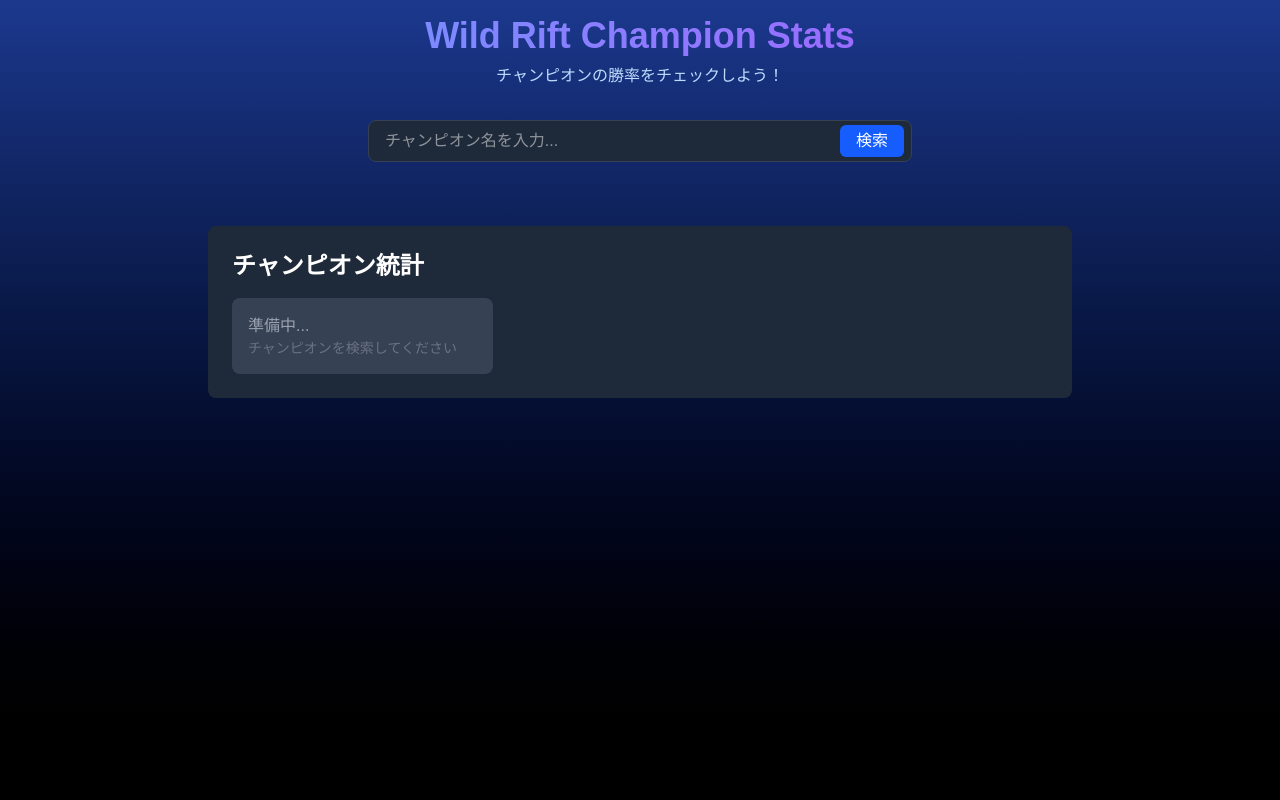
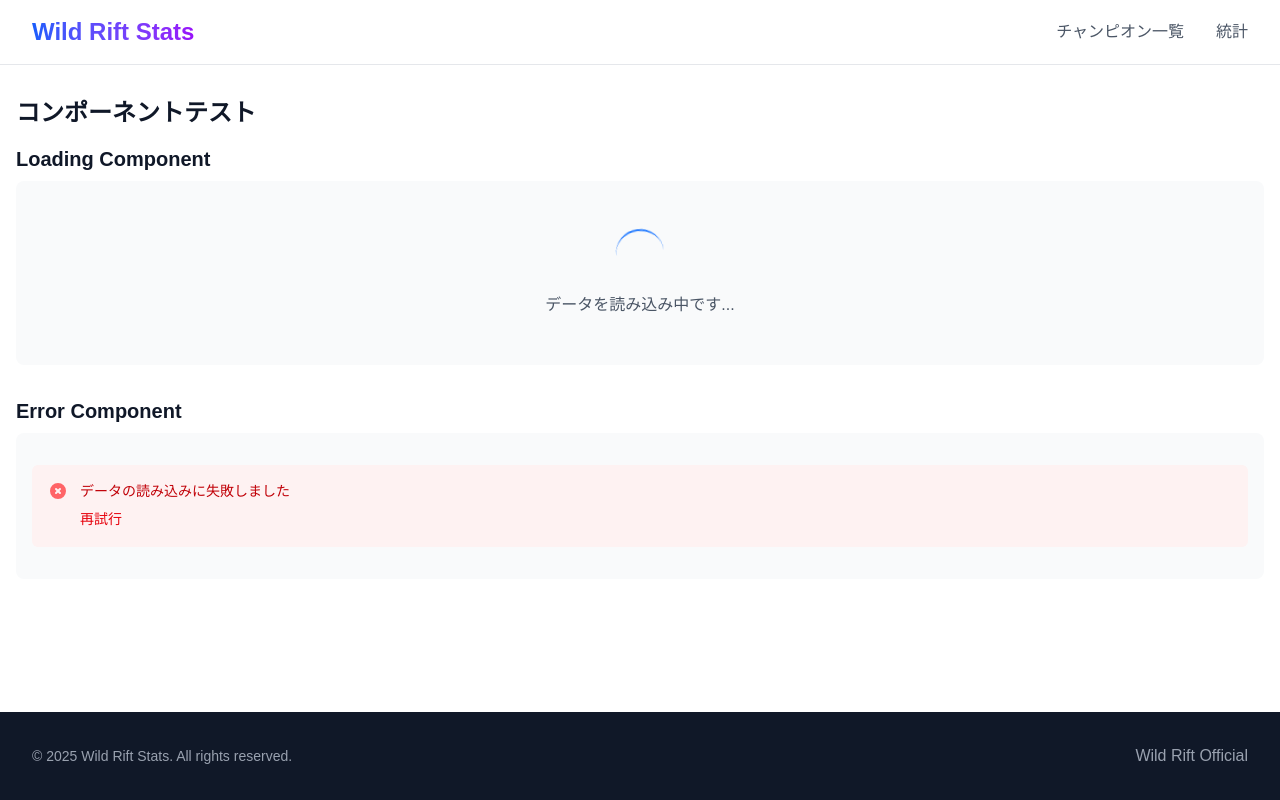
Before and after one commit to ry2x/WildRift-Stats-Web, a Next.js app: page / in a window 1280 px wide. Built offline with nearby package versions, Linux system fonts and the light colour scheme.

Commit message:
feat: Add layout components and loading/error handling for Wild Rift Stats

```diff
--- a/src/app/globals.css
+++ b/src/app/globals.css
@@ -1,26 +1,10 @@
 @import 'tailwindcss';
 
-:root {
-  --background: #ffffff;
-  --foreground: #171717;
-}
-
 @theme inline {
-  --color-background: var(--background);
-  --color-foreground: var(--foreground);
   --font-sans: var(--font-geist-sans);
   --font-mono: var(--font-geist-mono);
 }
 
-@media (prefers-color-scheme: dark) {
-  :root {
-    --background: #0a0a0a;
-    --foreground: #ededed;
-  }
-}
-
 body {
-  background: var(--background);
-  color: var(--foreground);
   font-family: Arial, Helvetica, sans-serif;
 }
--- a/src/app/layout.tsx
+++ b/src/app/layout.tsx
@@ -1,5 +1,6 @@
 import type { Metadata } from 'next';
 import { Geist, Geist_Mono } from 'next/font/google';
+import { MainLayout } from '@/components/layout/MainLayout';
 import './globals.css';
 
 const geistSans = Geist({
@@ -13,8 +14,8 @@
 });
 
 export const metadata: Metadata = {
-  title: 'Create Next App',
-  description: 'Generated by create next app',
+  title: 'Wild Rift Stats',
+  description: 'Wild Riftのチャンピオン統計情報サイト',
 };
 
 export default function RootLayout({
@@ -23,11 +24,11 @@
   children: React.ReactNode;
 }>) {
   return (
-    <html lang="en">
+    <html lang="ja">
       <body
         className={`${geistSans.variable} ${geistMono.variable} antialiased`}
       >
-        {children}
+        <MainLayout>{children}</MainLayout>
       </body>
     </html>
   );
--- a/src/app/page.tsx
+++ b/src/app/page.tsx
@@ -1,43 +1,29 @@
+'use client';
+
+import { Loading } from '@/components/ui/Loading';
+import { ErrorMessage } from '@/components/ui/ErrorMessage';
+
 export default function Home() {
   return (
-    <div className="min-h-screen bg-gradient-to-b from-blue-900 to-black text-white">
-      {/* Header */}
-      <header className="p-4 text-center">
-        <h1 className="text-4xl font-bold bg-gradient-to-r from-blue-400 to-purple-500 bg-clip-text text-transparent">
-          Wild Rift Champion Stats
-        </h1>
-        <p className="mt-2 text-blue-200">
-          チャンピオンの勝率をチェックしよう！
-        </p>
-      </header>
+    <div className="container mx-auto px-4 py-8 text-gray-900 dark:text-gray-100">
+      <h2 className="text-2xl font-bold mb-4">コンポーネントテスト</h2>
 
-      {/* Search Bar */}
-      <div className="max-w-xl mx-auto p-4">
-        <div className="relative">
-          <input
-            type="text"
-            placeholder="チャンピオン名を入力..."
-            className="w-full px-4 py-2 rounded-lg bg-gray-800 border border-gray-700 text-white focus:outline-none focus:ring-2 focus:ring-blue-500"
-          />
-          <button className="absolute right-2 top-1/2 transform -translate-y-1/2 bg-blue-600 px-4 py-1 rounded-md hover:bg-blue-700 transition-colors">
-            検索
-          </button>
+      {/* Loading component test */}
+      <div className="mb-8">
+        <h3 className="text-xl font-semibold mb-2">Loading Component</h3>
+        <div className="p-4 bg-gray-50 dark:bg-gray-800 rounded-lg">
+          <Loading message="データを読み込み中です..." />
         </div>
       </div>
 
-      {/* Stats Area */}
-      <div className="max-w-4xl mx-auto p-4 mt-8">
-        <div className="bg-gray-800 rounded-lg p-6">
-          <h2 className="text-2xl font-semibold mb-4">チャンピオン統計</h2>
-          <div className="grid grid-cols-1 md:grid-cols-2 lg:grid-cols-3 gap-4">
-            {/* ここに統計カードを追加していきます */}
-            <div className="bg-gray-700 rounded-lg p-4">
-              <p className="text-gray-400">準備中...</p>
-              <p className="text-sm text-gray-500">
-                チャンピオンを検索してください
-              </p>
-            </div>
-          </div>
+      {/* Error component test */}
+      <div className="mb-8">
+        <h3 className="text-xl font-semibold mb-2">Error Component</h3>
+        <div className="p-4 bg-gray-50 dark:bg-gray-800 rounded-lg">
+          <ErrorMessage
+            message="データの読み込みに失敗しました"
+            onRetry={() => alert('Retry clicked!')}
+          />
         </div>
       </div>
     </div>
--- /dev/null
+++ b/src/components/layout/Footer.tsx
@@ -0,0 +1,26 @@
+export function Footer() {
+  return (
+    <footer className="bg-gray-900 text-gray-400">
+      <div className="max-w-7xl mx-auto px-4 sm:px-6 lg:px-8 py-8">
+        <div className="flex flex-col md:flex-row justify-between items-center">
+          {/* Copyright */}
+          <div className="text-sm">
+            © {new Date().getFullYear()} Wild Rift Stats. All rights reserved.
+          </div>
+
+          {/* Links */}
+          <div className="mt-4 md:mt-0 space-x-6">
+            <a
+              href="https://wildrift.leagueoflegends.com/"
+              target="_blank"
+              rel="noopener noreferrer"
+              className="hover:text-white transition-colors"
+            >
+              Wild Rift Official
+            </a>
+          </div>
+        </div>
+      </div>
+    </footer>
+  );
+}
--- /dev/null
+++ b/src/components/layout/Header.tsx
@@ -0,0 +1,36 @@
+import Link from 'next/link';
+
+export function Header() {
+  return (
+    <header className="bg-white border-b border-gray-200">
+      <div className="max-w-7xl mx-auto px-4 sm:px-6 lg:px-8 py-4">
+        <div className="flex justify-between items-center">
+          {/* Logo & Title */}
+          <Link href="/" className="flex items-center space-x-2">
+            <h1 className="text-2xl font-bold bg-gradient-to-r from-blue-600 to-purple-600 bg-clip-text text-transparent">
+              Wild Rift Stats
+            </h1>
+          </Link>
+
+          {/* Navigation */}
+          <div className="flex items-center space-x-8">
+            <nav className="hidden md:flex space-x-8">
+              <Link
+                href="/champions"
+                className="text-gray-600 hover:text-gray-900 transition-colors"
+              >
+                チャンピオン一覧
+              </Link>
+              <Link
+                href="/stats"
+                className="text-gray-600 hover:text-gray-900 transition-colors"
+              >
+                統計
+              </Link>
+            </nav>
+          </div>
+        </div>
+      </div>
+    </header>
+  );
+}
--- /dev/null
+++ b/src/components/layout/MainLayout.tsx
@@ -0,0 +1,16 @@
+import { Header } from './Header';
+import { Footer } from './Footer';
+
+interface MainLayoutProps {
+  children: React.ReactNode;
+}
+
+export function MainLayout({ children }: MainLayoutProps) {
+  return (
+    <div className="min-h-screen flex flex-col bg-white dark:bg-gray-900 transition-colors">
+      <Header />
+      <main className="flex-grow">{children}</main>
+      <Footer />
+    </div>
+  );
+}
--- /dev/null
+++ b/src/components/ui/ErrorMessage.tsx
@@ -0,0 +1,42 @@
+'use client';
+
+interface ErrorMessageProps {
+  /** Error message to display */
+  message: string;
+  /** Optional retry handler */
+  onRetry?: () => void;
+}
+
+export function ErrorMessage({ message, onRetry }: ErrorMessageProps) {
+  return (
+    <div className="rounded-md bg-red-50 dark:bg-red-900/20 p-4 my-4">
+      <div className="flex">
+        <div className="flex-shrink-0">
+          {/* Error icon */}
+          <svg
+            className="h-5 w-5 text-red-400"
+            viewBox="0 0 20 20"
+            fill="currentColor"
+          >
+            <path
+              fillRule="evenodd"
+              d="M10 18a8 8 0 100-16 8 8 0 000 16zM8.707 7.293a1 1 0 00-1.414 1.414L8.586 10l-1.293 1.293a1 1 0 101.414 1.414L10 11.414l1.293 1.293a1 1 0 001.414-1.414L11.414 10l1.293-1.293a1 1 0 00-1.414-1.414L10 8.586 8.707 7.293z"
+              clipRule="evenodd"
+            />
+          </svg>
+        </div>
+        <div className="ml-3">
+          <p className="text-sm text-red-700 dark:text-red-200">{message}</p>
+          {onRetry && (
+            <button
+              onClick={onRetry}
+              className="mt-2 text-sm text-red-600 dark:text-red-400 hover:text-red-500 dark:hover:text-red-300 font-medium"
+            >
+              再試行
+            </button>
+          )}
+        </div>
+      </div>
+    </div>
+  );
+}
--- /dev/null
+++ b/src/components/ui/Loading.tsx
@@ -0,0 +1,13 @@
+interface LoadingProps {
+  /** Loading message to display */
+  message?: string;
+}
+
+export function Loading({ message = 'Loading...' }: LoadingProps) {
+  return (
+    <div className="flex flex-col items-center justify-center p-8">
+      <div className="animate-spin rounded-full h-12 w-12 border-b-2 border-blue-500 mb-4"></div>
+      <p className="text-gray-600 dark:text-gray-400">{message}</p>
+    </div>
+  );
+}
--- /dev/null
+++ b/tailwind.config.js
@@ -0,0 +1,13 @@
+/** @type {import('tailwindcss').Config} */
+module.exports = {
+  content: [
+    './src/pages/**/*.{js,ts,jsx,tsx,mdx}',
+    './src/components/**/*.{js,ts,jsx,tsx,mdx}',
+    './src/app/**/*.{js,ts,jsx,tsx,mdx}',
+  ],
+  darkMode: 'class', // next-themesと連携するために必要
+  theme: {
+    extend: {},
+  },
+  plugins: [],
+};
```
